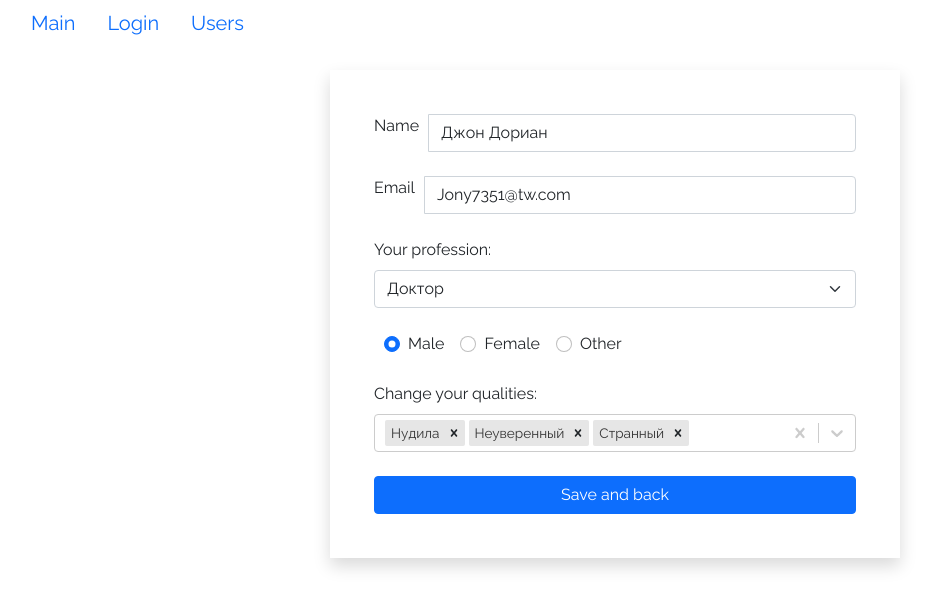
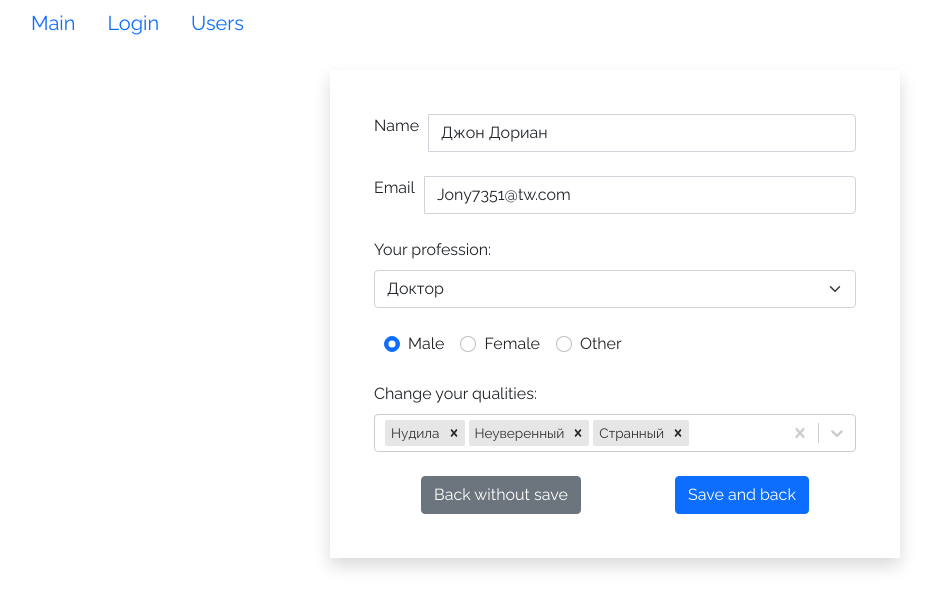
Before and after one commit to ZagSerSan/CP_fast-company, a React (Create React App) app: page /Users/67rdca3eeb7f6fgeed471815/edit in a window 1280 px wide. Shown: the top 608 px of the page, without its empty margins (25-960 px from the left). Built offline with nearby package versions, Linux system fonts and the light colour scheme.

Commit message:
user card

```diff
--- a/src/app/components/page/userPage/userEdit.jsx
+++ b/src/app/components/page/userPage/userEdit.jsx
@@ -125,7 +125,7 @@ const UserEdit = ({ userId }) => {
   }
 
   return (
-    <div className="container mt-4">
+    <div className="container mt-4 mb-4">
       <div className="row">
         {data ? (
           <div className="col-md-6 offset-md-3 shadow p-4">
@@ -171,18 +171,21 @@ const UserEdit = ({ userId }) => {
                 qualities={qualities}
                 onChange={handleChange}
               />
-              {Object.keys(errors).length === 0 ? (
-                <button type="submit" className="btn btn-primary w-100 mx-auto">
-                  Save and back
-                </button>
-              ) : (
+              <div className='w-100 d-flex justify-content-between'>
                 <button
-                  className="btn btn-secondary w-100 mx-auto"
+                  className="btn btn-secondary mx-auto"
                   onClick={backWithoutSave}
                 >
                   Back without save
                 </button>
-              )}
+                <button
+                  disabled={!(Object.keys(errors).length === 0)}
+                  type="submit"
+                  className="btn btn-primary mx-auto"
+                >
+                  Save and back
+                </button>
+              </div>
             </form>
           </div>
         ) : (
--- a/src/app/components/page/userPage/userPage.jsx
+++ b/src/app/components/page/userPage/userPage.jsx
@@ -22,7 +22,7 @@ const UserPage = ({ userId }) => {
   return (
     <>
     <div className="container">
-      <div className="row gutters-sm">
+      <div className="row gutters-sm mt-2">
 
         <div className="col-md-4 mb-3">
           {selectedUser ? (
@@ -44,8 +44,8 @@ const UserPage = ({ userId }) => {
                     .substring(7)}.svg`}
                   className="rounded-circle shadow-1-strong me-3"
                   alt="avatar"
-                  width="65"
-                  height="65"
+                  width="120"
+                  height="120"
                 />
                 <div className="mt-3">
                   <h4>{selectedUser.name}</h4>
```
